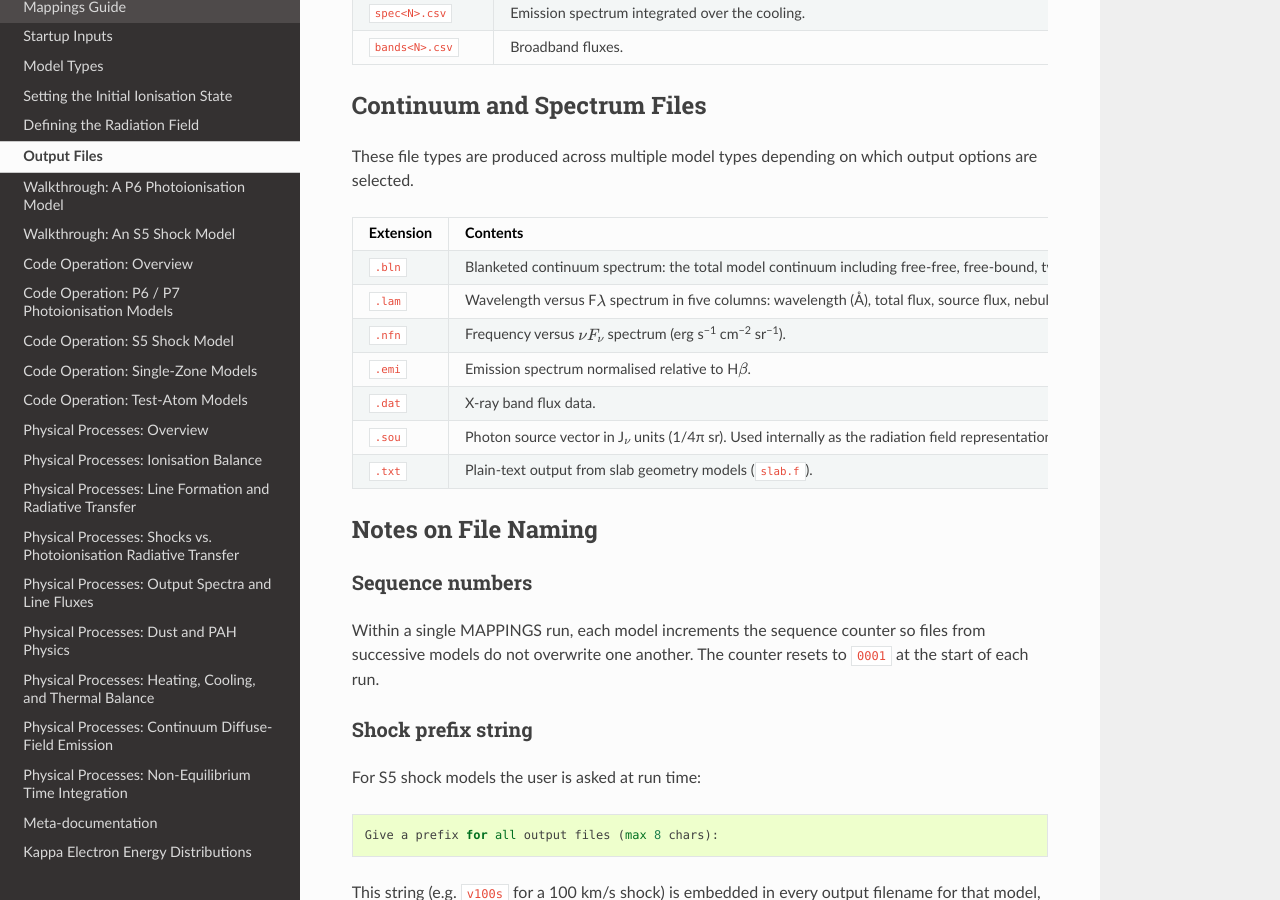
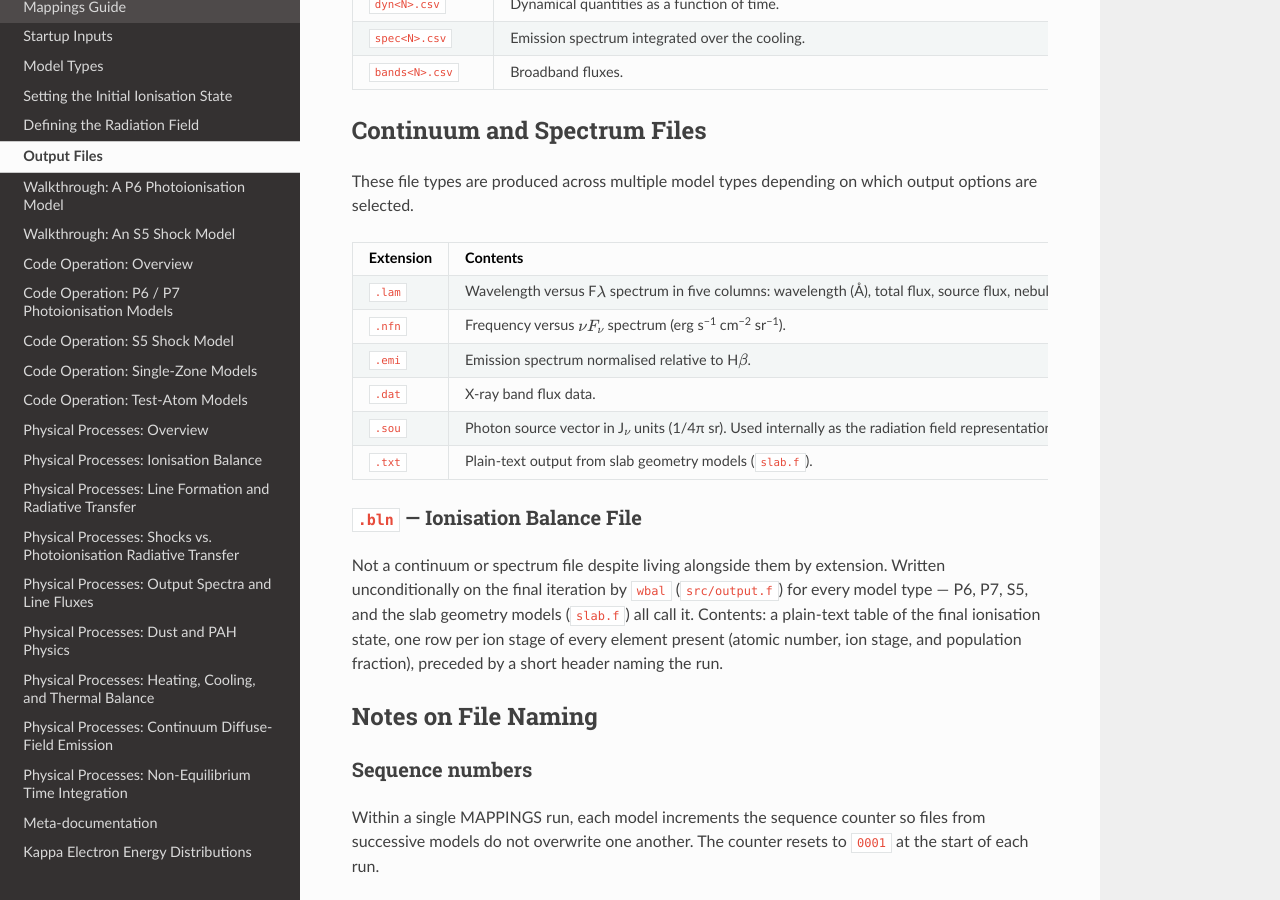
Before and after one commit to Jinyifei/MAPPINGS, a Sphinx documentation site: the page built from docs/sphinx/source/outputs.rst, in a window 1280 px wide and 900 px high, scrolled down 8906 px. Built offline with Sphinx 7.4.7 and the Read the Docs theme 3.1.0, drawn with Linux system fonts in a browser that asks for light colours; some of the changed text lies outside the part shown.

Commit message:
Fix docs: .bln is the ionisation-balance table, not a continuum spectrum
wbal (src/output.f) writes .bln unconditionally on the final iteration
for P6, P7, S5, and slab models: element Z, ion stage, population
fraction. The docs described it as a blanketed continuum spectrum
(free-free/free-bound/two-photon/dust), which does not match the
code - there is no such .bln writer anywhere in the source.

Co-Authored-By: Claude Sonnet 5 <noreply@anthropic.com>

```diff
--- a/docs/sphinx/source/code_photo.rst
+++ b/docs/sphinx/source/code_photo.rst
@@ -328,7 +328,8 @@ Data flow summary
            |
            v
    Assemble integrated spectrum, line list, broadband fluxes
-   Write to .csv, .lam, .nfn, .bln, .sou files
+   Write to .csv, .lam, .nfn, .sou files (plus .bln, the separate
+   ionisation-balance table — see :doc:`outputs`)
 
 -------------------------------------------------
 P6 vs P7 differences
--- a/docs/sphinx/source/outputs.rst
+++ b/docs/sphinx/source/outputs.rst
@@ -553,10 +553,6 @@ output options are selected.
 
    * - Extension
      - Contents
-   * - ``.bln``
-     - Blanketed continuum spectrum: the total model continuum including
-       free-free, free-bound, two-photon, and dust emission, without
-       emission lines.
    * - ``.lam``
      - Wavelength versus F\ :math:`\lambda` spectrum in five columns:
        wavelength (Å), total flux, source flux, nebular flux, and nebular
@@ -575,6 +571,15 @@ output options are selected.
    * - ``.txt``
      - Plain-text output from slab geometry models (``slab.f``).
 
+``.bln`` — Ionisation Balance File
+=====================================
+
+Not a continuum or spectrum file despite living alongside them by extension.
+Written unconditionally on the final iteration by ``wbal`` (``src/output.f``)
+for every model type — P6, P7, S5, and the slab geometry models (``slab.f``)
+all call it. Contents: a plain-text table of the final ionisation state, one
+row per ion stage of every element present (atomic number, ion stage, and
+population fraction), preceded by a short header naming the run.
 
 ---------------------------------
 Notes on File Naming
--- a/docs/sphinx/source/physics_lines.rst
+++ b/docs/sphinx/source/physics_lines.rst
@@ -205,7 +205,7 @@ Data flow summary
               (from Lyman-line trapping)
            |
            v
-   Integrated line list + emergent spectrum (.csv, .lam, .nfn, .bln)
+   Integrated line list + emergent spectrum (.csv, .lam, .nfn)
 
 -------------------------------------------------
 Key routines
--- a/docs/sphinx/source/walkthrough_s5.rst
+++ b/docs/sphinx/source/walkthrough_s5.rst
@@ -191,7 +191,7 @@ run produced only the always-written files:
      - Upstream radiation field snapshots. Written unconditionally —
        not gated by any output-menu option (see :doc:`outputs`).
    * - ``v200s_0001.bln``
-     - Blanketed continuum.
+     - Final ionisation balance table (not a spectrum — see :doc:`outputs`).
 
 No ``elSH``/``elPC`` (needs ``B``), ``bandSH`` (needs ``H``), ``coolSH``
 (needs ``K``), ``linSH``/``linPC`` (needs ``L``), or ``SHdw*`` (needs
```
